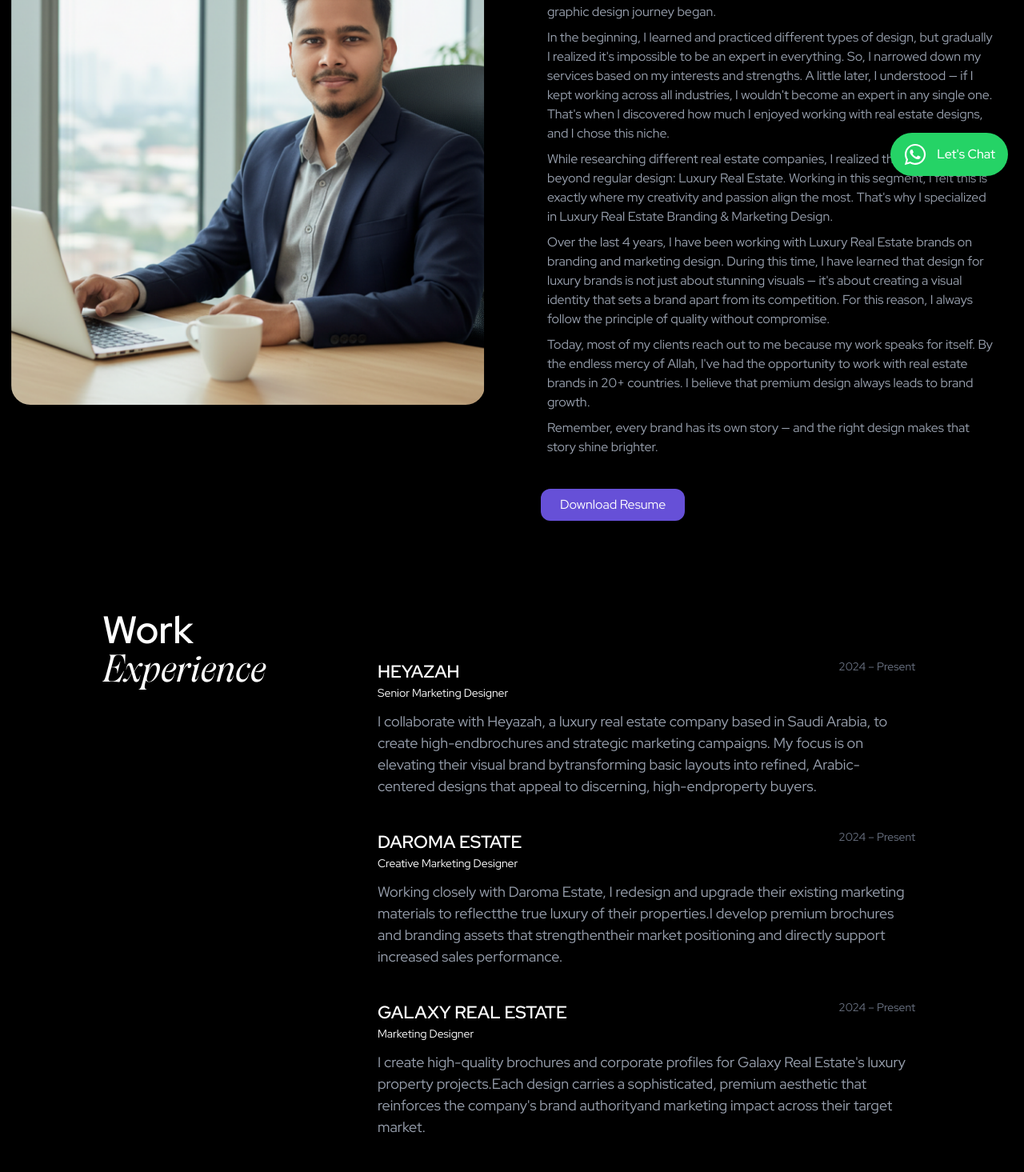
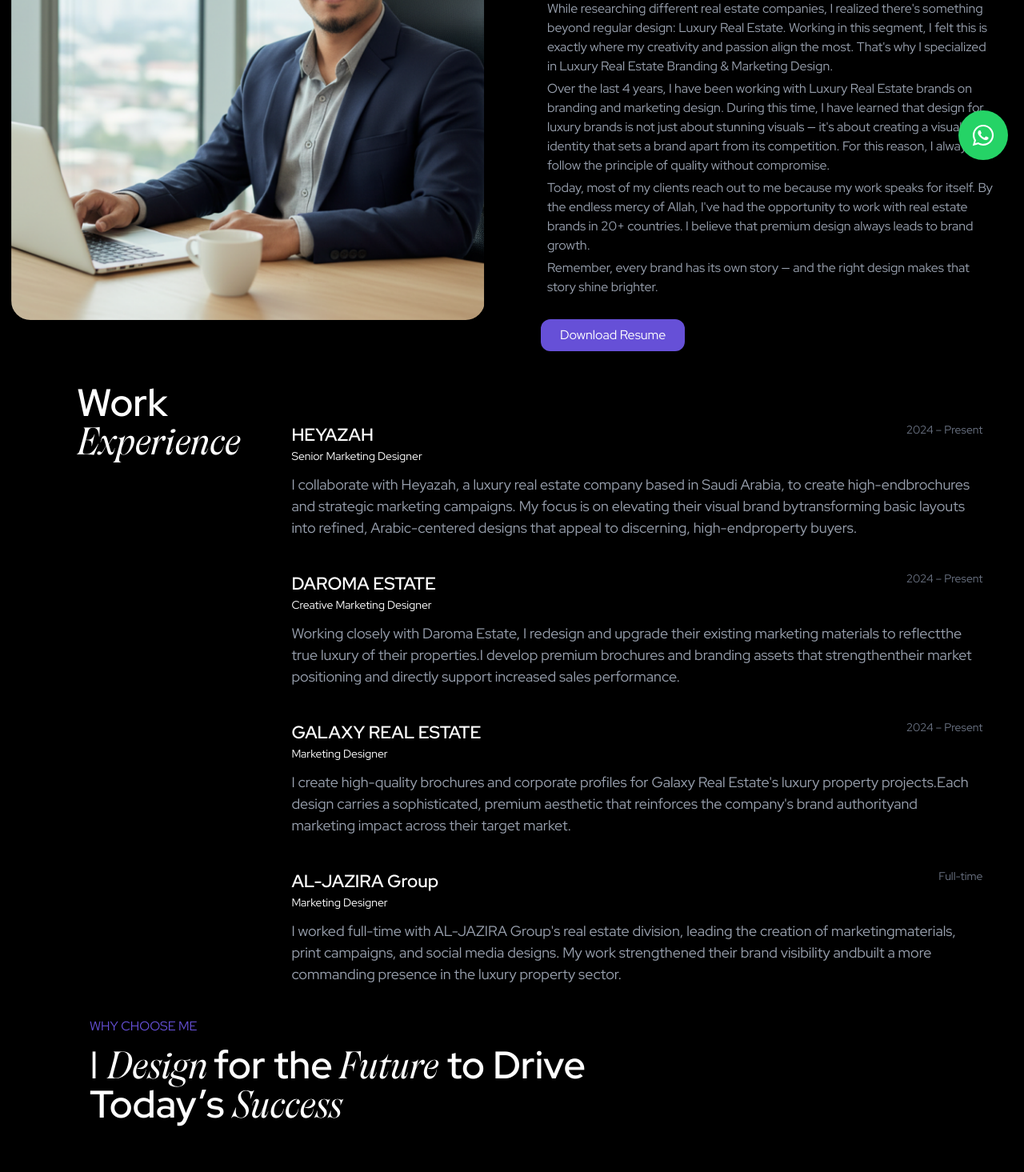
Before and after one commit to firozhossain2004/portfolio-project, a React (Vite) app: page /about in a window 1280 px wide. Shown: the part 560-2025 px from the top of the page at 80% size. Built offline with nearby package versions, Linux system fonts and the light colour scheme.

Commit message:
lest test

```diff
--- a/src/components/About/AboutMe.jsx
+++ b/src/components/About/AboutMe.jsx
@@ -8,15 +8,15 @@
         <div>
             <h1 className='text-3xl md:text-5xl  px-4 md:px-24 py-10  font-semibold'>About <span className='font-primrie'>Me</span></h1>
             <div className="max-w-7xl mx-auto flex flex-col md:flex-row items-center gap-10">
-                <div className="px-3.5 w-full md:w-1/2">
+                <div className="px-3.5 w-full md:w-2xl lg:w-1/2">
                     <img src={about} className="w-full h-full object-cover rounded-3xl" alt="About Me" />
                 </div>
-                <div className="w-full xl: px-4 md:w-1/2 space-y-4 mt-3.5">
+                <div className="w-full h-1/5 px-4 md:w-2xl lg:w-1/2 md:space-y-1  mt-3.5">
 
                     <p className='text-sm text-gray-400'>Hello, I'm</p>
-                    <h1 className='text-4xl font font-semibold'>MD Raihan <span className='it'>
+                    <h1 className='text-xl lg:text-4xl font font-semibold'>MD Raihan <span className='it'>
                         Hossain</span></h1>
-                    <div className={`text-[16px] px-2 text-gray-400 space-y-2 md:w-xl overflow-hidden transition-all duration-500 ${showMore ? "max-h-full" : "max-h-52 md:max-h-full"
+                    <div className={`text-[16px] px-2 text-gray-400 space-y-1 md:w-xl overflow-hidden transition-all duration-500 ${showMore ? "max-h-full" : "max-h-52 lg:max-h-full"
                         }`}>
                         <p>Design for me is not just work — it's the journey of turning my childhood
                             passion into professional strength.</p>
@@ -33,14 +33,7 @@
                             our area — my uncle — guided me at the beginning, and with his support, my
                             graphic design journey began.
                         </p>
-                        <p>
-                            In the beginning, I learned and practiced different types of design, but gradually
-                            I realized it's impossible to be an expert in everything. So, I narrowed down my
-                            services based on my interests and strengths. A little later, I understood — if I
-                            kept working across all industries, I wouldn't become an expert in any single one.
-                            That's when I discovered how much I enjoyed working with real estate designs,
-                            and I chose this niche.
-                        </p>
+
                         <p>
                             While researching different real estate companies, I realized there's something
                             beyond regular design: Luxury Real Estate. Working in this segment, I felt this is
@@ -66,7 +59,7 @@
                             story shine brighter.
                         </p>
                     </div>
-                    <div className="md:hidden mt-4">
+                    <div className="lg:hidden mt-4">
                         <button
                             onClick={() => setShowMore(!showMore)}
                             className="text-[#6650D7] font-semibold"
--- a/src/components/About/WhyChooseMe.jsx
+++ b/src/components/About/WhyChooseMe.jsx
@@ -11,7 +11,7 @@
                     WHY CHOOSE ME
                 </h6>
 
-                <h1 className='text-2xl md:text-5xl lg:text-6xl md:w-3xl '>
+                <h1 className='text-2xl md:text-5xl lg:text-5xl md:w-3xl '>
                     I <span className='font-primrie'>Design </span> <span className='font-semibold'>for the</span>
                     <span className='font-primrie'> Future</span> <span className='font-semibold'>to Drive
                     Today’s</span> <span className='font-primrie'>Success </span>
--- a/src/components/About/WorkExperience.jsx
+++ b/src/components/About/WorkExperience.jsx
@@ -2,17 +2,17 @@
 import { experiences } from '../../Data/exprience'
 const WorkExperience = () => {
     return (
-        <div className='px-4 md:px-32 mb-8 mt-8 md:mt-28 md:mb-28 md:flex gap-10'>
+        <div className='px-4 lg:px-24 mb-8 mt-8 md:mt-10 md:mb-10 lg:flex gap-10'>
 
             <h1 className='text-3xl md:text-5xl '>
                <span className='font-semibold'> Work </span><span className='font-primrie'>Experience</span>
             </h1>
 
-            <div className='px-2 mt-5'>
+            <div className='px-2  mt-2'>
                 {experiences.map((item) => (
                     <div
                         key={item.id}
-                        className='md:w-2xl  space-y-2.5 mt-10 md:space-y-3'
+                        className='md:w-4xl space-y-2.5 mt-10 md:space-y-3 px-4'
                     >
                         <div className='flex justify-between'>
                             <div>
--- a/src/components/Count.jsx
+++ b/src/components/Count.jsx
@@ -12,19 +12,19 @@
 
                 <div>
                     <LogoCount end={20} />
-                    <p className=' text-sm md:text-[16px] text-gray-400 w-36'>Countries with
+                    <p className=' text-sm md:text-[16px] text-gray-400 ma max-w-40'>Countries with
                         Global Luxury Clients</p>
                 </div>
 
                 <div>
                     <LogoCount end={150} />
-                    <p className='text-[16px] text-gray-400 w-32'>Elite Real Estat
+                    <p className='text-[16px] text-gray-400 max-w-40'>Elite Real Estat
                         Brands & Agencies</p>
                 </div>
 
                 <div>
                     <LogoCount end={500} />
-                    <p className='text-[16px] text-gray-400 w-44'>High-End Projects
+                    <p className='text-[16px] text-gray-400 max-w-48'>High-End Projects
                         Delivered with Distinction</p>
                 </div>
 
--- a/src/components/Home/WorkedWith.jsx
+++ b/src/components/Home/WorkedWith.jsx
@@ -5,7 +5,7 @@
 const WorkedWith = () => {
   return (
     <div>
-      <h1 className='text-3xl md:text-5xl lg:text-6xl   lg:px-24 mb-10 text-center md:text-left'>
+      <h1 className='text-3xl md:text-5xl    lg:px-24 mb-10 text-center md:text-left'>
         <span className='font-primrie text-center lg:ml-24'>Worked</span> with
       </h1>
       <div className='flex flex-col md:flex-row  justify-between items-center px-2 lg:px-72  space-y-10'>
@@ -15,7 +15,7 @@
         <div className='w-full md:w-auto flex justify-center'>
           <img
             src={lastlogo}
-            className='w-44  md:w-56 rounded-2xl'
+            className='w-44  md:w-60 rounded-2xl'
             alt=""
           />
         </div>
--- a/src/components/WhatsAppButton.jsx
+++ b/src/components/WhatsAppButton.jsx
@@ -12,7 +12,7 @@
             rel="noopener noreferrer"
             className="
         fixed
-        bottom-5
+        bottom-10
         right-5
         z-50
         group
@@ -33,12 +33,12 @@
           duration-300
           hover:scale-105
           px-4
-          py-3
+          py-4
         "
             >
-                <FaWhatsapp className="text-3xl" />
+                <FaWhatsapp className="text-xl lg:text-3xl" />
 
-                <span
+                {/* <span
                     className="
             hidden
             md:block
@@ -48,7 +48,7 @@
           "
                 >
                     Let's Chat
-                </span>
+                </span> */}
             </div>
         </a>
 
--- a/src/page/Process.jsx
+++ b/src/page/Process.jsx
@@ -5,7 +5,7 @@
 const Process = () => {
   return (
     <div>
-      <div className='px-5 md:text-center space-y-3.5 py-10'>
+      <div className='px-5 md:text-center space-y-3.5 py-5'>
 
         <h4 className='text-[16px] mt-3.5 md:text-[16px] text-[#6650D7]'>MY PROCESS</h4>
 
@@ -19,7 +19,7 @@
           {data.map((item, index) => (
             <div
               key={item.id}
-              className={`flex flex-col md:flex-row items-center gap-8 md:gap-40 ${index % 2 !== 0 ? "md:flex-row-reverse" : ""
+              className={`flex flex-col md:flex-row items-center gap-8 lg:gap-40 ${index % 2 !== 0 ? "md:flex-row-reverse" : ""
                 }`}
             >
               <div className="max-w-md space-y-4  md:text-left">
--- a/src/page/Servicesitem.jsx
+++ b/src/page/Servicesitem.jsx
@@ -4,7 +4,7 @@
 
 const Servicesitem = () => {
   return (
-    <div className="bg-black text-white px-5 md:px-28 py-16">
+    <div className="bg-black text-white px-5 md:px-8 lg:px-48 py-16">
 
 
       <div className=" md:text-left max-w-3xl mx-auto md:mx-0">
@@ -24,7 +24,7 @@
         {servicesData.map((item, index) => (
           <div
             key={index}
-            className="flex flex-col md:flex-row  gap-5 md:gap-48"
+            className="flex flex-col md:flex-row  gap-5 lg:gap-36"
           >
 
 
--- a/src/page/Work.jsx
+++ b/src/page/Work.jsx
@@ -36,13 +36,13 @@
           <span className="font-primrie">Matter</span>
         </h1>
       </div>
-      <div className="flex flex-wrap justify-center gap-2 md:gap-4 mb-8 px-2">
+      <div className="flex flex-wrap justify-center gap-3 lg:gap-3 mb-8 px-4 max-w-7xl mx-auto">
 
         {visibleCategories.map((cat) => (
           <button
             key={cat}
             onClick={() => setFilter(cat)}
-            className={`px-3 md:px-4 py-2 text-xs sm:text-sm border-2 rounded-xl transition font-semibold whitespace-nowrap
+            className={`px-2 sm:px-3 lg:px-4 py-2 text-xs sm:text-sm border rounded-lg whitespace-nowrap transition font-semibold
               ${filter === cat
                 ? "bg-[#6650D7] text-black border-[#6650D7]"
                 : "border-[#6650D7] text-white hover:bg-[#6650D7] hover:text-black"
```
